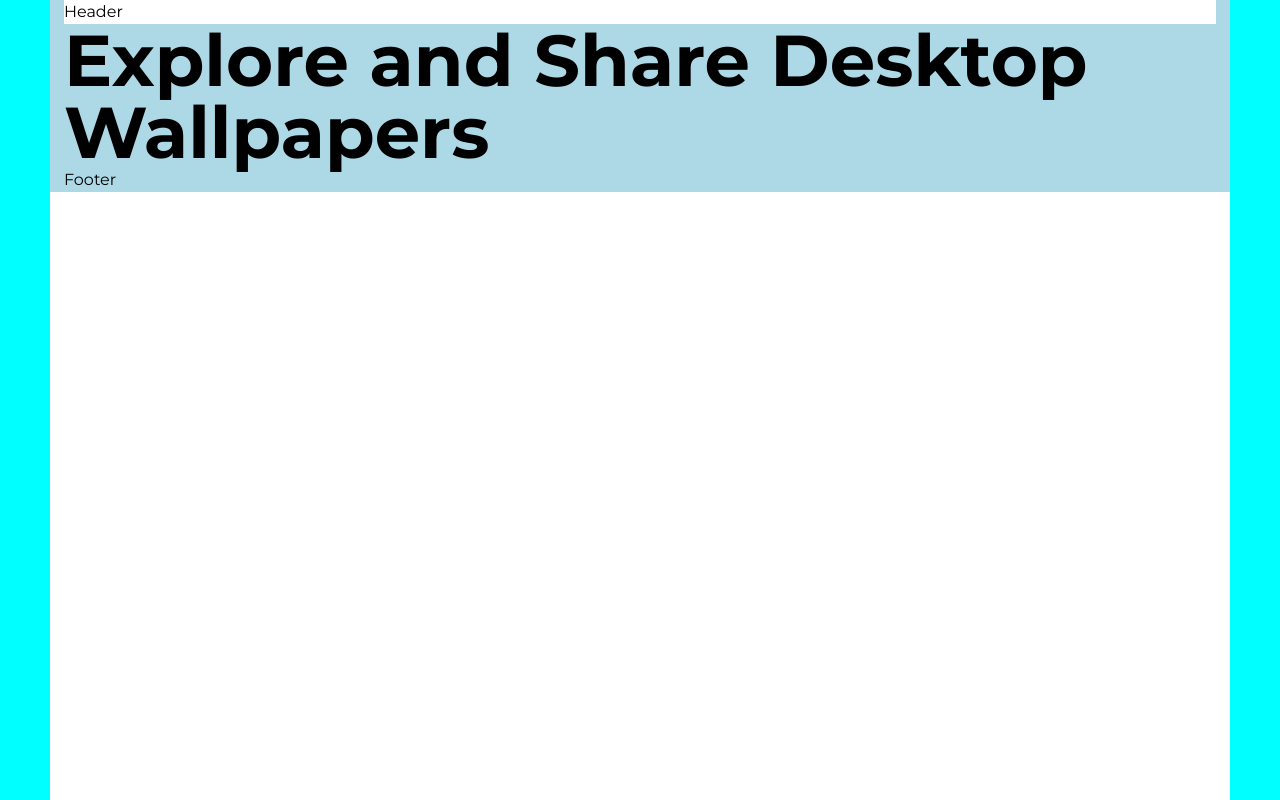
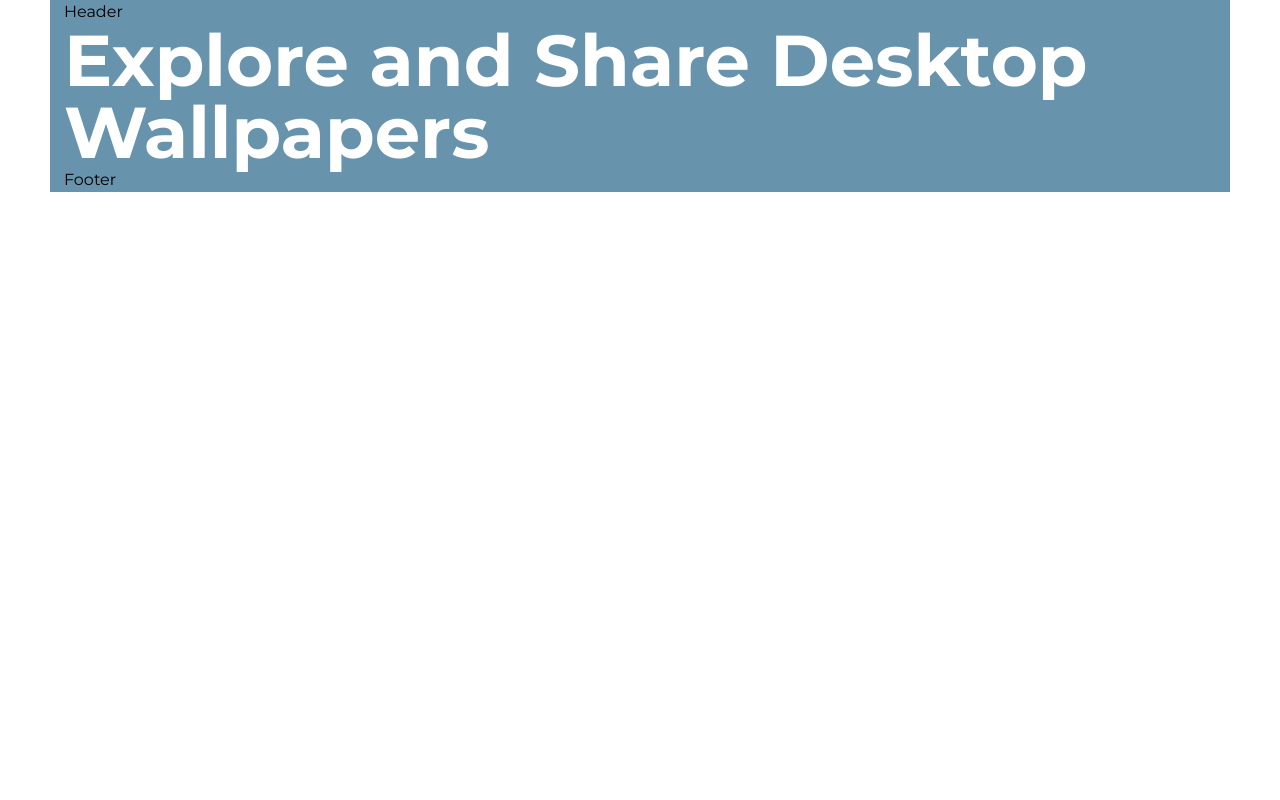
Before and after one commit to Jay25102/next-portfolio, a Next.js app: page / in a window 1280 px wide. Built offline with nearby package versions, Linux system fonts and the light colour scheme.

Commit message:
custom colors!

```diff
--- a/app/layout.jsx
+++ b/app/layout.jsx
@@ -18,7 +18,7 @@ const RootLayout = ({children}) => {
             <div className="main">
             </div>
 
-            <main className="app">
+            <main className="app bg-light-blue-cust">
                 {children}
             </main>
         </body>
--- a/app/page.jsx
+++ b/app/page.jsx
@@ -5,14 +5,14 @@ const Home = () => {
   return (
     <div>
         {/* left and right bars */}
-        <div className="bar bar-left"></div>
-        <div className="bar bar-right"></div>
+        <div className="bar bar-left bg-white-cust"></div>
+        <div className="bar bar-right bg-white-cust"></div>
         {/* header component */}
         <Header/>
         {/* body stuff */}
         <section className="w-full">
             {/* make explore/share links */}
-            <h1 className="text-7xl font-bold">Explore and Share Desktop Wallpapers</h1>
+            <h1 className="text-7xl font-bold text-white-cust">Explore and Share Desktop Wallpapers</h1>
         </section>
         {/* footer */}
         <Footer/>
--- a/styles/globals.css
+++ b/styles/globals.css
@@ -1,10 +1,6 @@
 @tailwind base;
 @tailwind components;
 @tailwind utilities;
-
-.app {
-  background: lightblue;
-}
 
 .bar {
   display: block;
@@ -12,7 +8,6 @@
   height: 100%;
   width:50px;
   position: fixed;
-  background: aqua;
   border: 0 none;
   margin: 0;
   padding: 0;
@@ -34,7 +29,6 @@
     height: 100%;
     width:0px;
     position: fixed;
-    background: aqua;
     border: 0 none;
     margin: 0;
     padding: 0;
--- a/tailwind.config.mjs
+++ b/tailwind.config.mjs
@@ -6,14 +6,17 @@ export default {
     "./app/**/*.{js,ts,jsx,tsx,mdx}",
   ],
   theme: {
+    colors: {
+      'orange-cust': '#E4580B',
+      'blue-cust': '#114AB1',
+      'light-blue-cust': '#6793AC',
+      'white-cust': '#ffffff'
+    },
     extend: {
       colors: {
         background: "var(--background)",
         foreground: "var(--foreground)",
       },
-    },
-    fontFamily: {
-      'serif': ['Montserrat']
     }
   },
   plugins: [],
```
